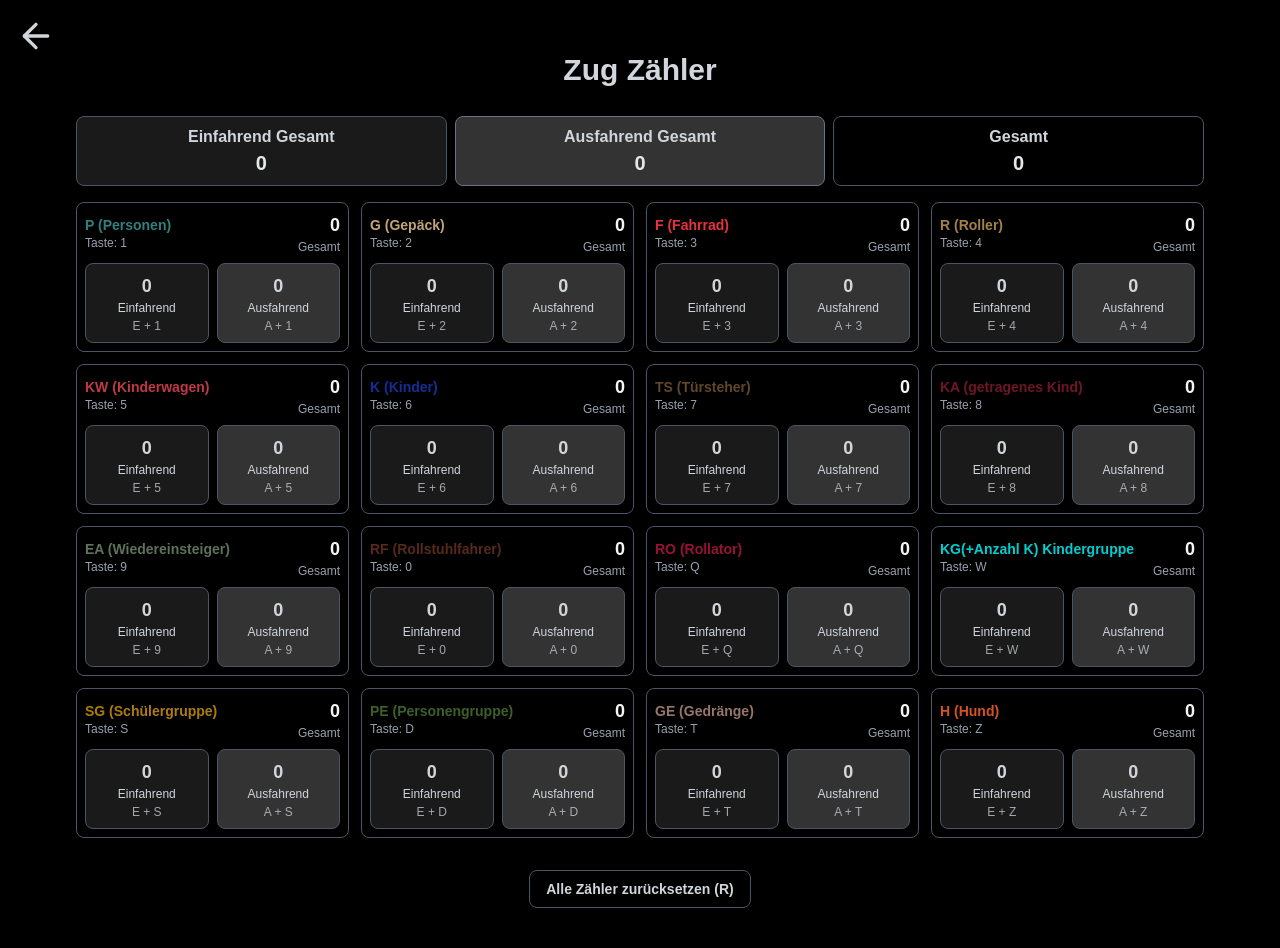
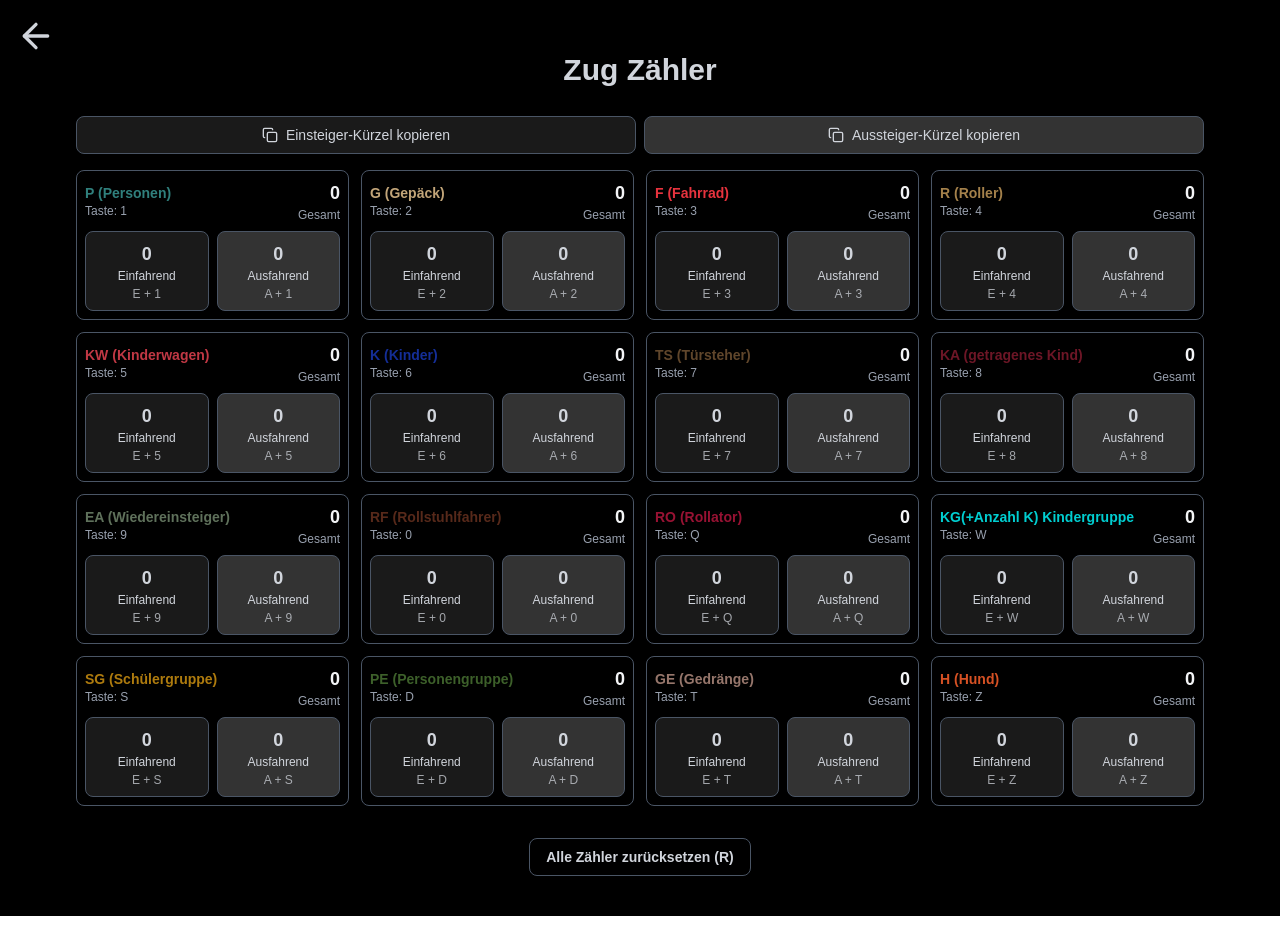
Before and after one commit to AnnaH00k/CountingSite, a Next.js app: page /trainCounter in a window 1280 px wide. After the commit the page ends 916 px from the top, so only its background shows below. Built offline with nearby package versions, Linux system fonts and the light colour scheme.

Commit message:
copy function für kürzeln

```diff
--- a/src/app/trainCounter/page.tsx
+++ b/src/app/trainCounter/page.tsx
@@ -1,7 +1,7 @@
 "use client";
 
 import React, { useState, useEffect } from "react";
-import { ArrowLeft } from "lucide-react";
+import { ArrowLeft, Copy } from "lucide-react";
 import Link from "next/link";
 
 // Type definitions
@@ -38,6 +38,45 @@ interface Category {
 
 type CountsState = Record<CategoryId, CountData>;
 type CategoriesConfig = Record<CategoryId, Category>;
+
+/** Kürzel pro Kategorie; P (Personen) wird nicht exportiert */
+const CATEGORY_ABBREV: Partial<Record<CategoryId, string>> = {
+  2: "G",
+  3: "F",
+  4: "R",
+  5: "KW",
+  6: "K",
+  7: "TS",
+  8: "KA",
+  9: "EA",
+  10: "RF",
+  11: "RO",
+  12: "KG",
+  13: "SG",
+  14: "PE",
+  15: "GE",
+  16: "H",
+};
+
+const CATEGORY_IDS_FOR_EXPORT = (
+  Object.keys(CATEGORY_ABBREV) as string[]
+).map((id) => parseInt(id, 10) as CategoryId);
+
+const formatAbbrevList = (
+  counts: CountsState,
+  direction: Direction
+): string => {
+  const parts: string[] = [];
+  for (const id of CATEGORY_IDS_FOR_EXPORT) {
+    const abbrev = CATEGORY_ABBREV[id];
+    if (!abbrev) continue;
+    const count = counts[id]?.[direction] ?? 0;
+    if (count > 0) {
+      parts.push(`${count}${abbrev}`);
+    }
+  }
+  return parts.join(", ");
+};
 
 const getDefaultCounts = (): CountsState => ({
   1: { einfahrend: 0, ausfahrend: 0 },
@@ -270,21 +309,26 @@ export default function TrafficCounter() {
     setLastAction("Alle Zähler zurückgesetzt");
   };
 
-  const getTotalCounts = () => {
-    let totalEin = 0,
-      totalAus = 0;
-    Object.values(counts).forEach((count) => {
-      if (
-        count &&
-        typeof count === "object" &&
-        typeof count.einfahrend === "number" &&
-        typeof count.ausfahrend === "number"
-      ) {
-        totalEin += count.einfahrend;
-        totalAus += count.ausfahrend;
-      }
-    });
-    return { einfahrend: totalEin, ausfahrend: totalAus };
+  const copyAbbrevList = async (direction: Direction) => {
+    const label =
+      direction === "einfahrend" ? "Einsteiger" : "Aussteiger";
+    const text = formatAbbrevList(counts, direction);
+
+    if (typeof navigator === "undefined" || !navigator.clipboard) {
+      setLastAction("Kopieren nicht verfügbar");
+      return;
+    }
+
+    try {
+      await navigator.clipboard.writeText(text);
+      setLastAction(
+        text
+          ? `${label} kopiert: ${text}`
+          : `${label}: nichts zu kopieren (keine Zählungen)`
+      );
+    } catch {
+      setLastAction(`${label}: Kopieren fehlgeschlagen`);
+    }
   };
 
   // Keyboard event handlers
@@ -402,8 +446,6 @@ export default function TrafficCounter() {
     };
   }, [mounted, activeKeys]);
 
-  const totals = getTotalCounts();
-
   // Show loading state during initial mount to prevent hydration mismatch
   if (!mounted) {
     return (
@@ -461,30 +503,23 @@ export default function TrafficCounter() {
             )}
           </div>
 
-          {/* Gesamtzähler */}
-          <div className="grid grid-cols-1 md:grid-cols-3 gap-2 mb-4">
-            <div className="bg-white/10 border border-gray-600 rounded-lg p-2 text-center">
-              <h3 className="text-base font-semibold text-gray-300">
-                Einfahrend Gesamt
-              </h3>
-              <p className="text-xl font-bold text-gray-200">
-                {totals.einfahrend}
-              </p>
-            </div>
-            <div className="bg-white/20 border border-gray-500 rounded-lg p-2 text-center">
-              <h3 className="text-base font-semibold text-gray-300">
-                Ausfahrend Gesamt
-              </h3>
-              <p className="text-xl font-bold text-gray-200">
-                {totals.ausfahrend}
-              </p>
-            </div>
-            <div className="bg-black border border-gray-600 rounded-lg p-2 text-center">
-              <h3 className="text-base font-semibold text-gray-300">Gesamt</h3>
-              <p className="text-xl font-bold text-gray-200">
-                {totals.einfahrend + totals.ausfahrend}
-              </p>
-            </div>
+          <div className="grid grid-cols-1 sm:grid-cols-2 gap-2 mb-4">
+            <button
+              type="button"
+              onClick={() => copyAbbrevList("einfahrend")}
+              className="inline-flex items-center justify-center gap-2 bg-white/10 hover:bg-white/25 text-gray-300 rounded-lg px-3 py-2 text-sm font-medium transition-colors duration-200 border border-gray-600 focus:outline-none focus:ring-2 focus:ring-gray-400"
+            >
+              <Copy className="w-4 h-4 shrink-0" />
+              Einsteiger-Kürzel kopieren
+            </button>
+            <button
+              type="button"
+              onClick={() => copyAbbrevList("ausfahrend")}
+              className="inline-flex items-center justify-center gap-2 bg-white/20 hover:bg-white/35 text-gray-300 rounded-lg px-3 py-2 text-sm font-medium transition-colors duration-200 border border-gray-600 focus:outline-none focus:ring-2 focus:ring-gray-400"
+            >
+              <Copy className="w-4 h-4 shrink-0" />
+              Aussteiger-Kürzel kopieren
+            </button>
           </div>
 
           {/* Kategorien */}
```
